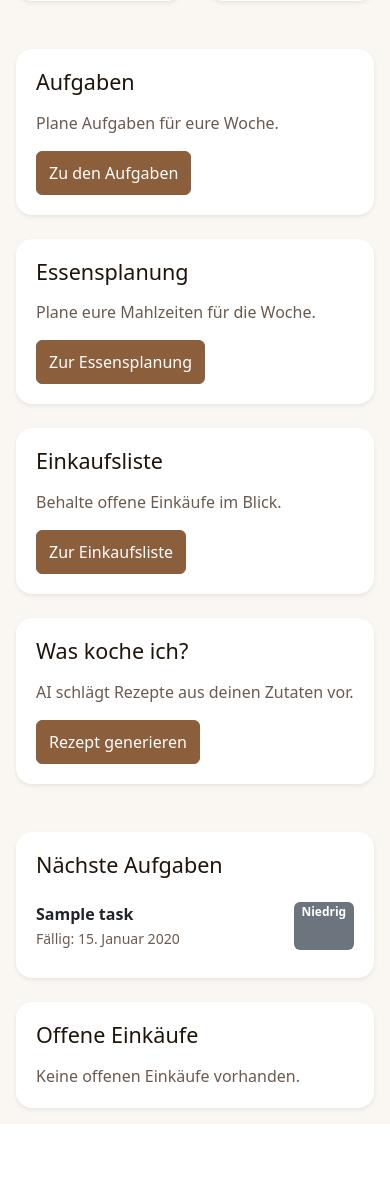
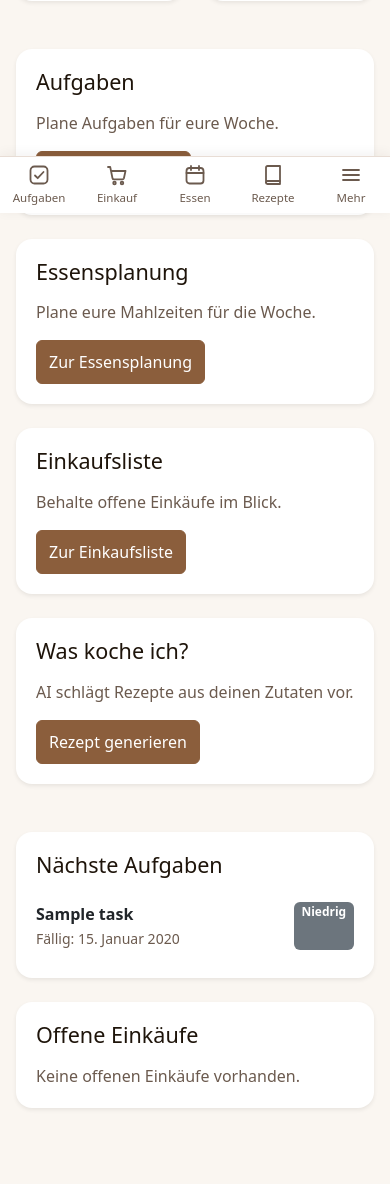
Before and after one commit to codi-wan-hash/Wochi, a Django app: page / in a window 390 px wide. Shown: the part 631-1815 px from the top of the page. Before the commit the page ends 1755 px from the top, so only its background shows below. Run offline with Django 5.2, Linux system fonts and the light colour scheme; a user stored in the database is signed in; tables that the repository leaves empty hold one stand-in row (values such as "Sample post").

Commit message:
feat(ui): mobile Tab-Leiste, Seitentitel, Web-App-Manifest und gemeinsame JS-Helfer
- base.html: Blöcke title/extra_head/scripts, Tab-Leiste unter 768px,
  Sprunglink, SRI für Bootstrap, Navigation als gemeinsames Partial
- static/js/app.js: wochii.post (CSRF, erkennt abgelaufene Sitzung und
  Netzfehler), wochii.toast (mit Rückgängig-Aktion), wochii.escapeHtml
- Manifest + Icons (Startbildschirm), theme-color
- Tests ohne collectstatic: einfacher Static-Storage

Co-Authored-By: Claude Opus 5.5 (1M context) <noreply@anthropic.com>

```diff
--- a/households/urls.py
+++ b/households/urls.py
@@ -2,6 +2,7 @@ from django.urls import path
 from . import views
 
 urlpatterns = [
+    path("", views.household_manage, name="household_manage"),
     path("choose/", views.choose_household, name="choose_household"),
     path("join/<uuid:token>/", views.join_via_link, name="join_via_link"),
 ]
--- a/static/css/styles.css
+++ b/static/css/styles.css
@@ -719,3 +719,118 @@ h1, h2, h3, h4, h5, h6 {
 @media (max-width: 767.98px) {
   body { overflow-x: clip; }
 }
+
+/* ===== Barrierefreiheit: Sprung zum Inhalt ===== */
+.skip-link {
+  position: absolute;
+  left: -999px;
+  top: 0;
+  z-index: 1100;
+  background: var(--color-card);
+  color: var(--color-text);
+  padding: 0.75rem 1rem;
+  border-radius: 0 0 8px 0;
+}
+.skip-link:focus { left: 0; }
+
+/* ===== Mobile Tab-Leiste ===== */
+.bottom-nav {
+  position: fixed;
+  left: 0;
+  right: 0;
+  bottom: 0;
+  z-index: 1030;
+  display: flex;
+  background: var(--color-card);
+  border-top: 1px solid var(--color-border);
+  /* Home-Indikator (iOS) bzw. Gestenleiste (Android) frei lassen */
+  padding-bottom: env(safe-area-inset-bottom, 0px);
+  box-shadow: 0 -2px 12px rgba(45, 27, 14, 0.06);
+}
+.bottom-nav a,
+.bottom-nav button {
+  flex: 1 1 0;
+  display: flex;
+  flex-direction: column;
+  align-items: center;
+  justify-content: center;
+  gap: 2px;
+  min-height: 56px;
+  padding: 6px 2px;
+  color: var(--color-text-muted);
+  text-decoration: none;
+  font-size: 0.72rem;
+  font-weight: 500;
+  background: none;
+  border: 0;
+}
+.bottom-nav svg {
+  width: 24px;
+  height: 24px;
+  fill: none;
+  stroke: currentColor;
+  stroke-width: 1.8;
+  stroke-linecap: round;
+  stroke-linejoin: round;
+}
+.bottom-nav a.active {
+  color: var(--color-primary);
+  font-weight: 700;
+}
+@media (max-width: 767.98px) {
+  /* Inhalt endet über der Tab-Leiste */
+  body.has-bottom-nav .app-content {
+    padding-bottom: calc(76px + env(safe-area-inset-bottom, 0px));
+  }
+}
+
+/* ===== Kurzmeldungen (wochii.toast) ===== */
+.wochii-toasts {
+  position: fixed;
+  left: 50%;
+  bottom: calc(16px + env(safe-area-inset-bottom, 0px));
+  transform: translateX(-50%);
+  z-index: 1090;
+  display: flex;
+  flex-direction: column;
+  gap: 8px;
+  width: min(92vw, 420px);
+  pointer-events: none;
+}
+@media (max-width: 767.98px) {
+  body.has-bottom-nav .wochii-toasts {
+    bottom: calc(72px + env(safe-area-inset-bottom, 0px));
+  }
+}
+.wochii-toast {
+  pointer-events: auto;
+  display: flex;
+  align-items: center;
+  justify-content: space-between;
+  gap: 12px;
+  padding: 12px 16px;
+  border-radius: 10px;
+  background: #2d1b0e;
+  color: #fff;
+  font-size: 0.92rem;
+  box-shadow: 0 6px 20px rgba(0, 0, 0, 0.2);
+}
+.wochii-toast.is-danger { background: #9b2226; }
+.wochii-toast-action {
+  flex: 0 0 auto;
+  min-height: 36px;
+  padding: 4px 10px;
+  border: 0;
+  border-radius: 6px;
+  background: rgba(255, 255, 255, 0.14);
+  color: #ffe8c7;
+  font-weight: 700;
+}
+
+/* Aktiver Filter-Knopf war nicht von den anderen zu unterscheiden */
+.btn-outline-secondary.active,
+.btn-outline-secondary[aria-pressed="true"] {
+  background-color: var(--color-primary) !important;
+  border-color: var(--color-primary) !important;
+  color: #fff !important;
+}
--- a/templates/base.html
+++ b/templates/base.html
@@ -3,12 +3,20 @@
 <html lang="de">
 <head>
     <meta charset="UTF-8">
-    <meta name="viewport" content="width=device-width, initial-scale=1.0">
-    <title>Wochii</title>
-    <link href="https://cdn.jsdelivr.net/npm/bootstrap@5.3.3/dist/css/bootstrap.min.css" rel="stylesheet">
+    <meta name="viewport" content="width=device-width, initial-scale=1.0, viewport-fit=cover">
+    <title>{% block title %}Wochii{% endblock %}</title>
+    <meta name="theme-color" content="#2d1b0e">
+    <link rel="manifest" href="{% static 'manifest.webmanifest' %}">
+    <link rel="icon" href="{% static 'icons/icon-192.png' %}" sizes="192x192">
+    <link rel="apple-touch-icon" href="{% static 'icons/apple-touch-icon.png' %}">
+    <link href="https://cdn.jsdelivr.net/npm/bootstrap@5.3.3/dist/css/bootstrap.min.css" rel="stylesheet"
+          integrity="sha384-QWTKZyjpPEjISv5WaRU9OFeRpok6YctnYmDr5pNlyT2bRjXh0JMhjY6hW+ALEwIH" crossorigin="anonymous">
     <link rel="stylesheet" href="{% static 'css/styles.css' %}">
+    <script src="{% static 'js/app.js' %}"></script>
+    {% block extra_head %}{% endblock %}
 </head>
-<body class="{% if user.is_authenticated %}has-sidebar{% endif %}">
+<body class="{% if user.is_authenticated %}has-sidebar has-bottom-nav{% endif %}">
+<a class="skip-link" href="#main-content">Zum Inhalt springen</a>
 
 <!-- Mobile Topbar -->
 <div class="mobile-topbar">
@@ -20,69 +28,31 @@
 
 {% if user.is_authenticated %}
 <!-- Mobile Offcanvas -->
-<div class="offcanvas offcanvas-start sidebar-offcanvas" tabindex="-1" id="sidebarOffcanvas">
+<div class="offcanvas offcanvas-start sidebar-offcanvas" tabindex="-1" id="sidebarOffcanvas" aria-label="Menü">
     <div class="offcanvas-header">
         <span class="sidebar-brand" style="padding:0;border:none;">Wochii</span>
-        <button type="button" class="btn-close btn-close-white" data-bs-dismiss="offcanvas"></button>
+        <button type="button" class="btn-close btn-close-white" data-bs-dismiss="offcanvas" aria-label="Menü schließen"></button>
     </div>
     <div class="offcanvas-body">
-        <nav class="sidebar-nav">
-            <a href="{% url 'task_list' %}" class="{% if '/tasks/' in request.path %}active{% endif %}">Aufgaben</a>
-            <a href="{% url 'meal_list' %}" class="{% if '/meals/' in request.path and not '/meals/recipes/' in request.path and not '/meals/ai-generator/' in request.path %}active{% endif %}">Essensplanung</a>
-            <a href="{% url 'recipe_list' %}" class="{% if '/meals/recipes/' in request.path %}active{% endif %}">Gerichte</a>
-            <a href="{% url 'ai_generator_form' %}" class="{% if '/meals/ai-generator/' in request.path %}active{% endif %}">Rezept-AI</a>
-            <a href="{% url 'shopping_list' %}" class="{% if '/shopping/' in request.path %}active{% endif %}">Einkaufsliste</a>
-            {% if user.userprofile.timetracking_enabled %}
-            <a href="{% url 'timetracking:dashboard' %}" class="{% if '/timetracking/' in request.path %}active{% endif %}">Arbeitszeit</a>
-            {% endif %}
-        </nav>
-        <div class="sidebar-footer">
-            <a href="{% url 'profile' %}" class="sidebar-user" title="Profil &amp; Einstellungen" data-initial="{{ user.username|first|upper }}">
-                <span class="sidebar-user-name">{{ user.username }}</span>
-                <span class="sidebar-user-gear" aria-hidden="true">⚙︎</span>
-            </a>
-            <form method="post" action="{% url 'logout' %}">
-                {% csrf_token %}
-                <button type="submit" class="sidebar-logout-btn">Abmelden</button>
-            </form>
-        </div>
+        {% include "partials/sidebar_nav.html" %}
     </div>
 </div>
 
 <!-- Desktop Sidebar -->
 <aside class="app-sidebar d-none d-md-flex">
     <a href="{% url 'home' %}" class="sidebar-brand">Wochii</a>
-    <nav class="sidebar-nav">
-        <a href="{% url 'task_list' %}" class="{% if '/tasks/' in request.path %}active{% endif %}">Aufgaben</a>
-        <a href="{% url 'meal_list' %}" class="{% if '/meals/' in request.path and not '/meals/recipes/' in request.path and not '/meals/ai-generator/' in request.path %}active{% endif %}">Essensplanung</a>
-        <a href="{% url 'recipe_list' %}" class="{% if '/meals/recipes/' in request.path %}active{% endif %}">Gerichte</a>
-        <a href="{% url 'ai_generator_form' %}" class="{% if '/meals/ai-generator/' in request.path %}active{% endif %}">Rezept-AI</a>
-        <a href="{% url 'shopping_list' %}" class="{% if '/shopping/' in request.path %}active{% endif %}">Einkaufsliste</a>
-        {% if user.userprofile.timetracking_enabled %}
-        <a href="{% url 'timetracking:dashboard' %}" class="{% if '/timetracking/' in request.path %}active{% endif %}">Arbeitszeit</a>
-        {% endif %}
-    </nav>
-    <div class="sidebar-footer">
-        <a href="{% url 'profile' %}" class="sidebar-user" title="Profil &amp; Einstellungen" data-initial="{{ user.username|first|upper }}">
-            <span class="sidebar-user-name">{{ user.username }}</span>
-            <span class="sidebar-user-gear" aria-hidden="true">⚙︎</span>
-        </a>
-        <form method="post" action="{% url 'logout' %}">
-            {% csrf_token %}
-            <button type="submit" class="sidebar-logout-btn">Abmelden</button>
-        </form>
-    </div>
+    {% include "partials/sidebar_nav.html" %}
 </aside>
 {% endif %}
 
 <!-- Main Content -->
-<main class="app-content">
+<main class="app-content" id="main-content">
     {% if messages %}
     <div class="messages-wrapper">
         {% for message in messages %}
         <div class="alert alert-{{ message.tags }} alert-dismissible fade show" role="alert">
             {{ message }}
-            <button type="button" class="btn-close" data-bs-dismiss="alert"></button>
+            <button type="button" class="btn-close" data-bs-dismiss="alert" aria-label="Meldung schließen"></button>
         </div>
         {% endfor %}
     </div>
@@ -90,6 +60,34 @@
     {% block content %}{% endblock %}
 </main>
 
-<script src="https://cdn.jsdelivr.net/npm/bootstrap@5.3.3/dist/js/bootstrap.bundle.min.js"></script>
+{% if user.is_authenticated %}
+<!-- Mobile Tab-Leiste: die vier Hauptbereiche mit einem Daumen erreichbar -->
+<nav class="bottom-nav d-md-none" aria-label="Hauptnavigation">
+    <a href="{% url 'task_list' %}" class="{% if '/tasks/' in request.path %}active{% endif %}" {% if '/tasks/' in request.path %}aria-current="page"{% endif %}>
+        <svg viewBox="0 0 24 24" aria-hidden="true"><rect x="3.5" y="3.5" width="17" height="17" rx="4"/><path d="m8 12.5 2.7 2.7L16.5 9"/></svg>
+        <span>Aufgaben</span>
+    </a>
+    <a href="{% url 'shopping_list' %}" class="{% if '/shopping/' in request.path %}active{% endif %}" {% if '/shopping/' in request.path %}aria-current="page"{% endif %}>
+        <svg viewBox="0 0 24 24" aria-hidden="true"><path d="M3 4h2.2l2.3 11.2a1.5 1.5 0 0 0 1.5 1.2h8.4a1.5 1.5 0 0 0 1.5-1.1L20.5 8H6.2"/><circle cx="9.5" cy="20" r="1.3"/><circle cx="17" cy="20" r="1.3"/></svg>
+        <span>Einkauf</span>
+    </a>
+    <a href="{% url 'meal_list' %}" class="{% if '/meals/' in request.path and not '/meals/recipes/' in request.path and not '/meals/ai-generator/' in request.path %}active{% endif %}">
+        <svg viewBox="0 0 24 24" aria-hidden="true"><rect x="3.5" y="5" width="17" height="15.5" rx="3"/><path d="M3.5 10h17M8 3v4M16 3v4"/></svg>
+        <span>Essen</span>
+    </a>
+    <a href="{% url 'recipe_list' %}" class="{% if '/meals/recipes/' in request.path %}active{% endif %}">
+        <svg viewBox="0 0 24 24" aria-hidden="true"><path d="M5 4.5A1.5 1.5 0 0 1 6.5 3H19v15H6.5A1.5 1.5 0 0 0 5 19.5z"/><path d="M5 19.5A1.5 1.5 0 0 0 6.5 21H19v-3"/></svg>
+        <span>Rezepte</span>
+    </a>
+    <button type="button" data-bs-toggle="offcanvas" data-bs-target="#sidebarOffcanvas">
+        <svg viewBox="0 0 24 24" aria-hidden="true"><path d="M4 7h16M4 12h16M4 17h16"/></svg>
+        <span>Mehr</span>
+    </button>
+</nav>
+{% endif %}
+
+<script src="https://cdn.jsdelivr.net/npm/bootstrap@5.3.3/dist/js/bootstrap.bundle.min.js"
+        integrity="sha384-YvpcrYf0tY3lHB60NNkmXc5s9fDVZLESaAA55NDzOxhy9GkcIdslK1eN7N6jIeHz" crossorigin="anonymous"></script>
+{% block scripts %}{% endblock %}
 </body>
 </html>
--- /dev/null
+++ b/templates/households/manage.html
@@ -0,0 +1,6 @@
+{% extends "base.html" %}
+{% block title %}Haushalt · Wochii{% endblock %}
+{% block content %}
+<h1 class="h2 mb-3">Haushalt</h1>
+<p class="text-muted">{{ household.name }}</p>
+{% endblock %}
--- /dev/null
+++ b/templates/partials/sidebar_nav.html
@@ -0,0 +1,22 @@
+<nav class="sidebar-nav" aria-label="Bereiche">
+    <a href="{% url 'home' %}" class="{% if request.path == '/' %}active{% endif %}">Übersicht</a>
+    <a href="{% url 'task_list' %}" class="{% if '/tasks/' in request.path %}active{% endif %}">Aufgaben</a>
+    <a href="{% url 'shopping_list' %}" class="{% if '/shopping/' in request.path %}active{% endif %}">Einkaufsliste</a>
+    <a href="{% url 'meal_list' %}" class="{% if '/meals/' in request.path and not '/meals/recipes/' in request.path and not '/meals/ai-generator/' in request.path %}active{% endif %}">Essensplan</a>
+    <a href="{% url 'recipe_list' %}" class="{% if '/meals/recipes/' in request.path %}active{% endif %}">Gerichte</a>
+    <a href="{% url 'ai_generator_form' %}" class="{% if '/meals/ai-generator/' in request.path %}active{% endif %}">Rezept-KI</a>
+    {% if user.userprofile.timetracking_enabled %}
+    <a href="{% url 'timetracking:dashboard' %}" class="{% if '/timetracking/' in request.path %}active{% endif %}">Arbeitszeit</a>
+    {% endif %}
+    <a href="{% url 'household_manage' %}" class="{% if request.path == '/households/' %}active{% endif %}">Haushalt</a>
+</nav>
+<div class="sidebar-footer">
+    <a href="{% url 'profile' %}" class="sidebar-user" title="Profil &amp; Einstellungen" data-initial="{{ user.username|first|upper }}">
+        <span class="sidebar-user-name">{{ user.username }}</span>
+        <span class="sidebar-user-gear" aria-hidden="true">⚙︎</span>
+    </a>
+    <form method="post" action="{% url 'logout' %}">
+        {% csrf_token %}
+        <button type="submit" class="sidebar-logout-btn">Abmelden</button>
+    </form>
+</div>
```
Also changed, not shown: households/views.py (+13 -0 lines), static/js/app.js (added, +106 -0 lines), wochi/settings.py (+7 -1 lines), static/icons/apple-touch-icon.png (added), static/icons/icon-192.png (added), static/icons/icon-512.png (added), static/manifest.webmanifest (added).
